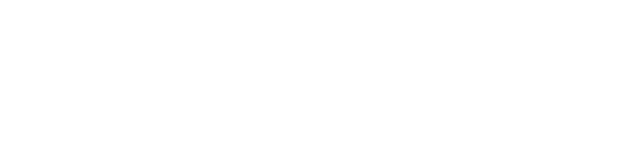
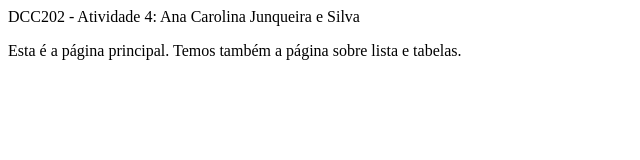
Before and after one commit to ufjf-dcc202/ufjf-dcc202-2023-3-b-atv4-AnaCarolinaJunqueira, a website: page index.html in a window 1280 px wide. Shown: the whole page, without its empty margins (0-640 px from the left). Drawn offline with Linux system fonts and the light colour scheme.

Commit message:
criação do main e do primeiro paragrafo

```diff
--- a/index.html
+++ b/index.html
@@ -6,6 +6,9 @@
     <title>DCC202 - Atividade 4: Ana Carolina Junqueira e Silva</title>
 </head>
 <body>
-
+    <main>
+        <hi>DCC202 - Atividade 4: Ana Carolina Junqueira e Silva</hi>
+        <p> Esta é a página principal. Temos também a página sobre lista e tabelas.</p>
+    </main>
 </body>
 </html>
```
